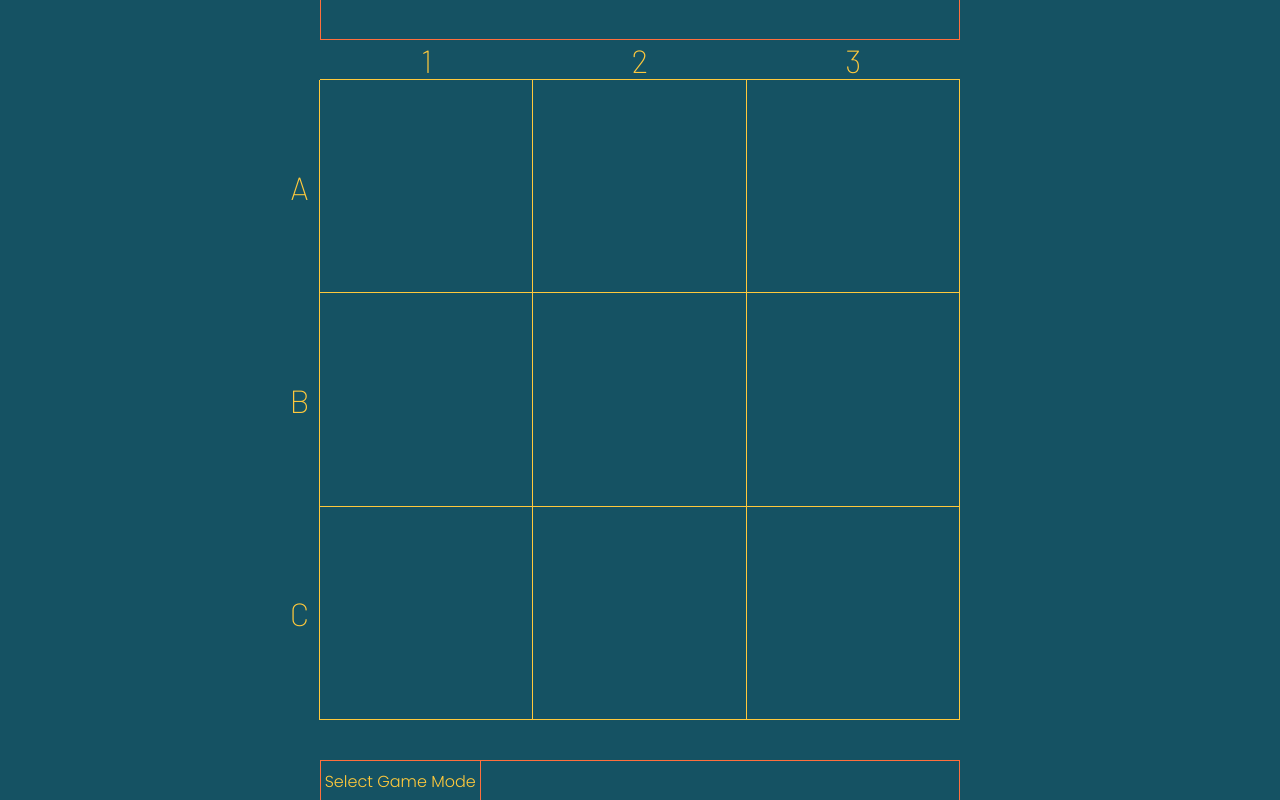
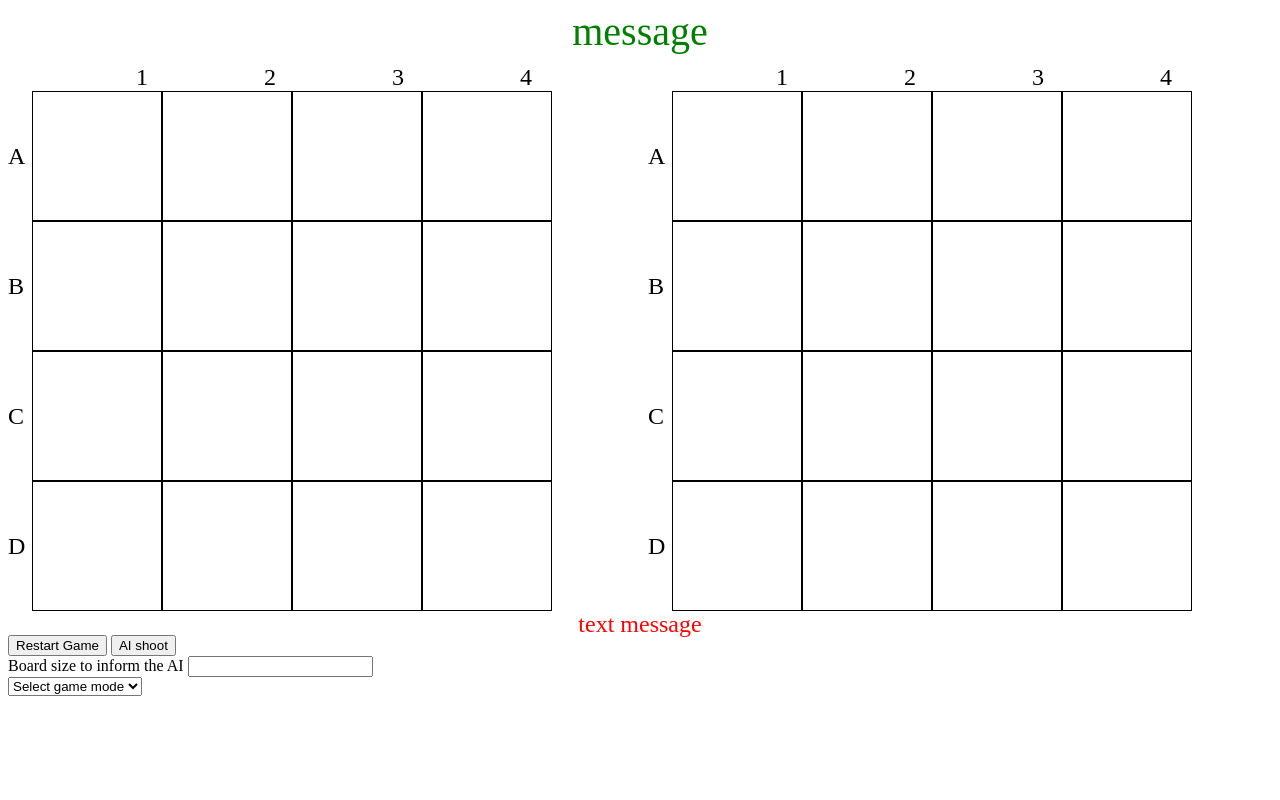
Before and after one commit to CodecoolGlobal/tic-tac-toe-javascript-szbubu, a plain HTML site: page index.html in a window 1280 px wide. Drawn offline with nearby package versions, Linux system fonts and the light colour scheme.

Commit message:
initial commit

```diff
--- /dev/null
+++ b/data.js
@@ -0,0 +1,8 @@
+const data = {
+    game1: "size:4,s:{s1:a1,s2:c4}",
+    game2: "size:4,s:{s1:b2,s2:d4}",
+    game3: "size:4,s:{s1:a3,s2:c1}",
+    game4: "size:5,s:{s1:a3,s2:c4,s3:e1}",
+    game5: "size:6,s:{s1:b1,s2:e3,s3:d4d5}",
+    game6: "size:6,s:{s1:a1a2,s2:c2d2e2,s3:c5,s4:e4}",
+}
--- a/do-not-modify-this-file.js
+++ b/do-not-modify-this-file.js
@@ -1,87 +1,82 @@
-/*
-    PLEASE DO NOT MODIFY THESE LINES,
-    THEY ARE REQUIRED FOR THE PROJECT
-    TO WORK
-*/
-
-// this function is called whenever you want to clear the representation
-// of the board (remove x & o). Carefull, the board is NOT updated in html!
-function resetBoard() {
-    board = [
-        ['', '', '',],
-        ['', '', '',],
-        ['', '', '',]
-    ];
+function initGame() {
+  document.querySelector("#reset").addEventListener("click", resetGame);
+  document.querySelector("#aiShoot").addEventListener("click", () => {
+    const boardSize = document.getElementById("boardSize").value;
+    aiShoot({
+      x: String.fromCharCode(Math.floor(Math.random() * boardSize + 65)),
+      y: Math.floor(Math.random() * boardSize + 1),
+    })
+  });
+  for (const gameNumber in data) {
+    console.log(data[gameNumber]);
+    document.getElementById("mode").insertAdjacentHTML("beforeend", `
+      <option value=${data[gameNumber]}>${gameNumber}</option>
+    `)
+  }
+  document.querySelector('.mode > select').addEventListener('input', (e) => selectGame(e.target.value));
 }
 
-// whenever you display a message you can use this function
-function displayMessage(message) {
-    document.getElementById('display').innerText = message;
+function displayBoard(data) {
+  const grid = data.board;
+  const containerElement = document.querySelector(`.container${data.boardnumber}`);
+  containerElement.innerHTML = "";
+  containerElement.insertAdjacentHTML("afterbegin", creatHeadRow(grid.length))
+  for (let x = 0; x < grid.length; x++) {
+    const rowElement = document.createElement("div");
+    rowElement.classList.add("row");
+    rowElement.insertAdjacentHTML(
+      "afterbegin",
+      `<div class="head-cell" style='heigth: ${90 / (grid.length + 1)}vh; width: 3vh'>${String.fromCharCode(65 + x)}</div>`,
+    )
+    for (let y = 0; y < grid[x].length; y++) {
+      const cellElement = document.createElement("div");
+      cellElement.classList.add("cell");
+      cellElement.innerHTML = grid[x][y];
+      cellElement.style.width = `${80 / (grid[x].length + 1)}vh`;
+      cellElement.style.height = `${80 / (grid[x].length + 1)}vh`;
+      cellElement.style.fontSize = `${(80 / (grid[x].length + 1)) - 5}vh`;
+      cellElement.dataset.x = String.fromCharCode(65 + x);
+      cellElement.dataset.y = y;
+      cellElement.addEventListener("click", (e) => {
+        handleClick({
+          x: cellElement.dataset.x,
+          y: cellElement.dataset.y,
+          clickType: "left",
+        });
+      });
+      cellElement.addEventListener("contextmenu", (e) => {
+        e.preventDefault();
+        handleClick({
+          x: cellElement.dataset.x,
+          y: cellElement.dataset.y,
+          clickType: "right",
+        });
+      });
+      rowElement.appendChild(cellElement);
+    }
+    containerElement.appendChild(rowElement);
+  }
 }
 
-// this will update the game board based on the value of
-// the parameter board
-function displayBoard(board) {
-    const cells = document.querySelectorAll('.cell.tile');
-    for (let i = 0; i < board.length; i++) {
-        for (let j = 0; j < board[i].length; j++) {
-            cells[i * 3 + j].innerText = board[i][j];
-        }
-    }
+function creatHeadRow(length) {
+  let result = `<div class='head-row'><div style='width: ${80 / (length + 1)}vh'></div>`;
+  for (let i = 1; i <= length; i++) {
+    console.log(length);
+    result += `<div class="head-cell" style='width: ${80 / (length + 1)}vh'>${i}</div>`
+  }
+  return result + "</div>";
 }
 
-function initGame() {
-    document.querySelector('.coordinates > input').addEventListener('keypress', (e) => {
-        if (e.key === 'Enter') {
-            processHumanCoordinate(e.target.value);
-        }
-    });
-
-    document.querySelector('.mode > select').addEventListener('input', (e) => setGameMode(e.target.value));
-
-    document.querySelector('.ai > button').addEventListener('click', processAICoordinate);
-
-    document.querySelector('.restart > button').addEventListener('click', resetGame);
+function displayMessage(message, color) {
+  document.getElementById("display").style.color = color;
+  document.getElementById("display").innerHTML = message;
 }
 
-// isVisible = true  - will show the element
-// isVisible = false - will hide the element
-function setHTMLvisibilityForInputGameMode(isVisible) {
-    if (isVisible) {
-        document.getElementsByClassName('mode')[0].classList.remove('hide');
-    } else {
-        document.getElementsByClassName('mode')[0].classList.add('hide');
-    }
+function displayTextMessage(message, color) {
+  document.getElementById("textDisplay").style.color = color;
+  document.getElementById("textDisplay").innerHTML = message;
 }
 
-// isVisible = true  - will show the element
-// isVisible = false - will hide the element
-function setHTMLvisibilityForInputHumanCoordinates(isVisible) {
-    if (isVisible) {
-        document.querySelector('.coordinates').classList.remove('hide');
-    } else {
-        document.querySelector('.coordinates').classList.add('hide');
-    }
-}
-
-// isVisible = true  - will show the element
-// isVisible = false - will hide the element
-function setHTMLvisibilityForInputAiCoordinatesInput(isVisible) {
-    if (isVisible) {
-        document.querySelector('.ai').classList.remove('hide');
-    } else {
-        document.querySelector('.ai').classList.add('hide');
-    }
-}
-
-// isVisible = true  - will show the element
-// isVisible = false - will hide the element
-function setHTMLvisibilityForButtonLabeledReset(isVisible) {
-    if (isVisible) {
-        document.querySelector('.restart').classList.remove('hide');
-    } else {
-        document.querySelector('.restart').classList.add('hide');
-    }
-}
-
-initGame();
+window.addEventListener("load", () => {
+  initGame();
+});
--- a/index.html
+++ b/index.html
@@ -5,74 +5,46 @@
     <meta http-equiv="X-UA-Compatible" content="IE=edge">
     <meta name="viewport" content="width=device-width, initial-scale=1.0">
 
-    <link rel="preconnect" href="https://fonts.googleapis.com">
-    <link rel="preconnect" href="https://fonts.gstatic.com" crossorigin>
-    <link href="https://fonts.googleapis.com/css2?family=Barlow:wght@200&family=Poppins:wght@300;600&display=swap" rel="stylesheet">
-    <link rel="stylesheet" href="https://fonts.googleapis.com/css2?family=Material+Symbols+Outlined:opsz,wght,FILL,GRAD@20..48,100..700,0..1,-50..200" />
-
     <link rel="stylesheet" href="style.css">
 
+    <script src="do-not-modify-this-file.js" defer></script>
     <script src="index.js" defer></script>
-    <script src="do-not-modify-this-file.js" defer></script>
-    <title>Tic-Tac-Toe</title>
+    <script src="data.js" defer></script>
+    <title>Battleship</title>
 </head>
 
 <body>
     <main>
+        <div class="display" id="display">
 
-        <section class="container">
-            <div class="cell"></div>
-            <div class="cell">1</div>
-            <div class="cell">2</div>
-            <div class="cell">3</div>
-            <div class="cell"></div>
+        </div>
+        <div class="board-area">
+            <section class="container1">
 
-            <div class="cell">A</div>
-            <div class="cell tile material-symbols-outlined"></div>
-            <div class="cell tile material-symbols-outlined"></div>
-            <div class="cell tile material-symbols-outlined"></div>
-            <div class="cell"></div>
+            </section>
+            <section class="container2">
 
-            <div class="cell">B</div>
-            <div class="cell tile material-symbols-outlined"></div>
-            <div class="cell tile material-symbols-outlined"></div>
-            <div class="cell tile material-symbols-outlined"></div>
-            <div class="cell"></div>
+            </section>
+        </div>
+        <div class="text-display" id="textDisplay">
 
-            <div class="cell">C</div>
-            <div class="cell tile material-symbols-outlined"></div>
-            <div class="cell tile material-symbols-outlined"></div>
-            <div class="cell tile material-symbols-outlined"></div>
-            <div class="cell"></div>
-        </section>
-
+        </div>
     </main>
     <aside>
+
+        <section class="restart">
+            <button id="reset">Restart Game</button>
+            <button id="aiShoot">AI shoot</button>
+        </section>
         <section class="mode">
-            <select>
-                <option value="" selected="true" disabled="disabled">Select Game Mode</option>
-                <option value="human-human">Human vs Human</option>
-                <option value="human-ai">Human vs AI</option>
+            <label>Board size to inform the AI</label>
+            <input id="boardSize" type="number"/> <br/>
+            <select id="mode">
+                <option value="" selected="true" disabled="disabled">Select game mode</option>
             </select>
         </section>
 
-        <section class="restart hide">
-            <button>Restart Game</button>
-        </section>
-
-        <section class="coordinates hide">
-            <input type="text" placeholder="Enter coordinates and press enter to submit">
-        </section>
-
-        <section class="ai hide">
-            <button>Generate AI coordinates</button>
-        </section>
-
-
     </aside>
-    <section class="display" id="display">
-
-    </section>
 </body>
 
 </html>
--- a/index.js
+++ b/index.js
@@ -1,86 +1,91 @@
-let gameTurn = 0;
-let currentPlayer;
-let board;
+let board = [
+  ["","","",""],
+  ["","","",""],
+  ["","","",""],
+  ["","","",""]];
 
-// this function will be called whenever the user changes
-// the `select` input labeled `please select game mode`
-function setGameMode(selectedValue) {
-    switch (selectedValue) {
-        case 'human-human':
-            isPlayerXHuman = true;
-            isPlayerYHuman = true;
-            break;
-        case 'human-ai':
-            isPlayerXHuman = true;
-            isPlayerYHuman = false;
-            break;
-    }
-    resetBoard();
+const board2 = [
+  ["","","",""],
+  ["","","",""],
+  ["","","",""],
+  ["","","",""]];
 
-    setHTMLvisibilityForInputGameMode(false);
-    setHTMLvisibilityForInputHumanCoordinates(true);
-    setHTMLvisibilityForInputAiCoordinatesInput(false);
-    setHTMLvisibilityForButtonLabeledReset(true);
-    displayMessage("Player X's turn");
+let hiddenBoard = [
+  ["","","",""],
+  ["","","",""],
+  ["","","",""],
+  ["","","",""]];
+
+function selectGame(data) {
+  displayMessage(data, "black");
 }
 
-// this function is called whenever the user presses the `enter`
-// key in the input box labeled `enter coordinates`
-// paramerter: input - the content of the input box
-function processHumanCoordinate(input) {
-    console.log(`'processHumanCoordinate('${input}')`);
-    if (gameTurn % 2 === 0) {
-        currentPlayer = 'diamond';
-    } else {
-        currentPlayer = 'pets';
-    }
+function handleClick(data) {
+  displayMessage(data.x + data.y + data.clickType);
 
-    let coordinates = extractCoordinates(input);
-    board[coordinates.x][coordinates.y] = currentPlayer;
-
-    const winningPlayer = getWinningPlayer(board);
-    if (winningPlayer) {
-        displayMessage(`Player ${currentPlayer} has won !`);
-    }
-
-    gameTurn += 1;
-    displayBoard(board);
-
-    // TODO: add a message stating either
-    // Player X's turn
-    // Player O's turn
-    // It's a tie
-    // Player X won
-    // Player O won
-
-    // TODO: add conditions to hide the coordinates screen for
-    // the human player & show for the button to generate AI
-    // coordinates
+  if (!shootingPhase)
+  {placeShip(data.x, data.y);
+  }
+  /*if (shootingPhase)
+  {}
+  */
 }
 
-// this function is called whenever the user presses
-// the button labeled `Generate AI coordinates`
-function processAICoordinate() {
-    console.log(`processAICoordinate()`);
+function resetGame() {
+  board = [];
+  for(let i = 0; i < 4; i++) {
+    board.push([])
+    for(let j = 0; j < 4; j++) {
+      board[i].push("");
+    }
+  }
+  displayBoard({boardnumber: 1,board: board});
 }
 
-// this function is called when the user clicks on
-// the button labeled `Restart Game`
-function resetGame() {
-    console.log(`resetGame()`);
+function aiShoot(data) {
+  console.log(data);
 }
 
-// this function should change from A1..C3 to coordinates
-// that are present in the `board` global variable
-function extractCoordinates(input) {
-    // this is a sample of what should be returned if the
-    // the user had typed `A1`
-    // you need to add the to also treat other cases (A2..C3)
-    return { x: 0, y: 0};
+displayBoard({boardnumber: 1,board: board});
+displayBoard({boardnumber: 2,board: board2});
+displayMessage("message", "green");
+displayTextMessage("text message", "red");
+
+// from here my code
+
+let playerPlacedShips = 0;
+let shootingPhase = false;
+
+function placeShip(x,y){
+  let posX = (x.charCodeAt()-65);
+  let posY = y;
+  if (board2[posX][posY]==="O")
+  {
+    displayTextMessage("there is a ship there already", "red");
+  }
+  else if (posX-1 >= 0 && board2[posX-1][posY]==="O")
+  {displayTextMessage("you can not place ship there", "red");}
+  else if (posX+1 < board2.length && board2[posX+1][posY]==="O")
+  {displayTextMessage("you can not place ship there", "red");}
+  else if (posY-1 >= 0 && board2[posX][posY-1]==="O")
+  {displayTextMessage("you can not place ship there", "red");}
+  else if (posY+1 < board2[posX].length && board2[posX][posY+1]==="O")
+  {displayTextMessage("you can not place ship there", "red");}
+
+  else {
+    board2[posX][y]="O";
+    displayBoard({boardnumber: 2,board: board2});
+    playerPlacedShips++;
+  };
+  if (playerPlacedShips>=3){
+    shootingPhase = true;
+    displayMessage("placing phase is over", "green");
+
+  }
 }
 
-// this function should return `X` or `O` or undefined (carefull it's not a string )
-// based on interpreting the values in the board variable
-function getWinningPlayer(board) {
-    return undefined;
+function checkGridForPlacing (x,y, player){
+  let posX = (x.charCodeAt()-65);
+  let posY = y;
+
 }
--- a/style.css
+++ b/style.css
@@ -1,153 +1,44 @@
-* {
-    padding: 0;
-    margin: 0;
-    box-sizing: border-box;
+.board-area {
+    display: flex;
 }
 
-body {
-    background-color: #155263;
+.display {
+    height: 5vh;
+    font-size: 5vh;
+    text-align: center;
+    margin-bottom: 2vh;
 }
 
-main {
+.text-display {
+    height: 3vh;
+    font-size: 3vh;
+    text-align: center;
+}
+
+.container {
+    display: flex;
+    flex-direction: column;
+    align-items: center;
+}
+
+.head-row {
+    display: flex;
+}
+
+.head-cell {
+    display: flex;
+    align-items: center;
+    font-size: 3vh;
+}
+
+.row {
+    display: flex;
+    flex-direction: row;
+}
+
+.cell {
+    border: 1px solid black;
     display: flex;
     justify-content: center;
     align-items: center;
-    width: 100%;
-    height: 100vh;
-    padding: 40px;
 }
-
-aside,
-.display{
-    position: fixed;
-    z-index: 9;
-
-    left: 50%;
-
-    width: 100%;
-    max-width: calc(100vh - 160px);
-    height: 40px;
-    transform: translateX(-50%);
-
-    font-family: 'Poppins', sans-serif;
-    font-weight: 300;
-    font-size: 16px;
-}
-
-aside {
-    display: grid;
-    grid-template-columns: 25% 50% 25%;
-
-    bottom: 0;
-
-    border: 1px solid #ff6f3c;
-    border-bottom: none;
-}
-
-aside > section:not(:last-child) {
-    border-right: 1px solid #ff6f3c;
-}
-
-aside > section > input,
-aside > section > button,
-aside > section > select {
-    height: 40px;
-    width: 100%;
-
-    color: #ffc93c;
-    font-weight: 300;
-    appearance: none;
-    outline: none;
-    border: none;
-
-    font-family: inherit;
-    font-size: 16px;
-
-    background-color: transparent;
-}
-aside > section > select:hover,
-aside > section > button:hover{
-    color: #155263;
-    background-color: #ffc93c;
-    cursor: pointer;
-}
-aside > section > input{
-    width: 400px;
-    padding-left: 10px;
-}
-aside > section > input::placeholder{
-    color: #ffc93c;
-}
-select,
-option {
-    text-align: center;
-}
-
-.hide {
-    display: none;
-}
-
-.display {
-    display: flex;
-
-    justify-content: center;
-    align-items: center;
-    top: 0;
-
-    color: #ff6f3c;
-
-    border: 1px solid;
-    border-top: none;
-
-}
-
-.container {
-    width: calc(100vh - 80px);
-    max-width: 100%;
-    height: 100%;
-    display: grid;
-    grid-template-columns: 40px repeat(3, 1fr) 40px;
-    grid-template-rows: 40px repeat(3, 1fr) 40px;
-}
-
-.material-symbols-outlined {
-  font-variation-settings:
-  'FILL' 0,
-  'wght' 100,
-  'GRAD' 0,
-  'opsz' 48
-}
-
-.tile {
-    font-size: 80px;
-    cursor: pointer;
-}
-
-.cell {
-    display: flex;
-    justify-content: center;
-    align-items: center;
-
-    border-right: 1px solid;
-    border-bottom: 1px solid;
-
-    color: #ffc93c;
-
-}
-
-.cell:nth-child(-n+5){
-    border-right: none;
-}
-.cell:nth-child(5n+1){
-    border-bottom: none;
-}
-.cell:nth-child(5n+5){
-    border-right: none;
-    border-bottom: none;
-}
-
-.cell:not(.tile){
-    font-size: 32px;
-    font-weight: 200;
-    font-family: 'Barlow', sans-serif;
-}
```
Also changed, not shown: ideas.txt (added), 1 other file.
